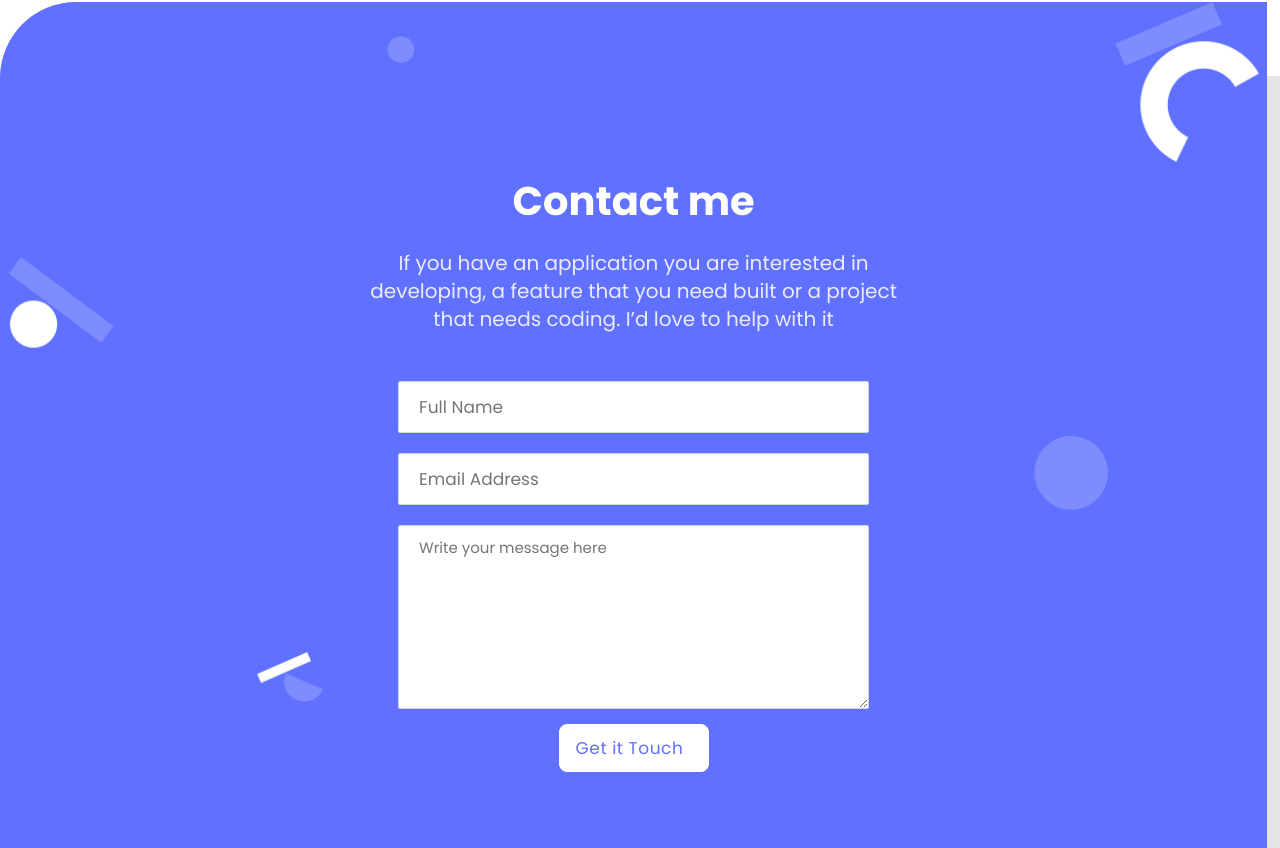
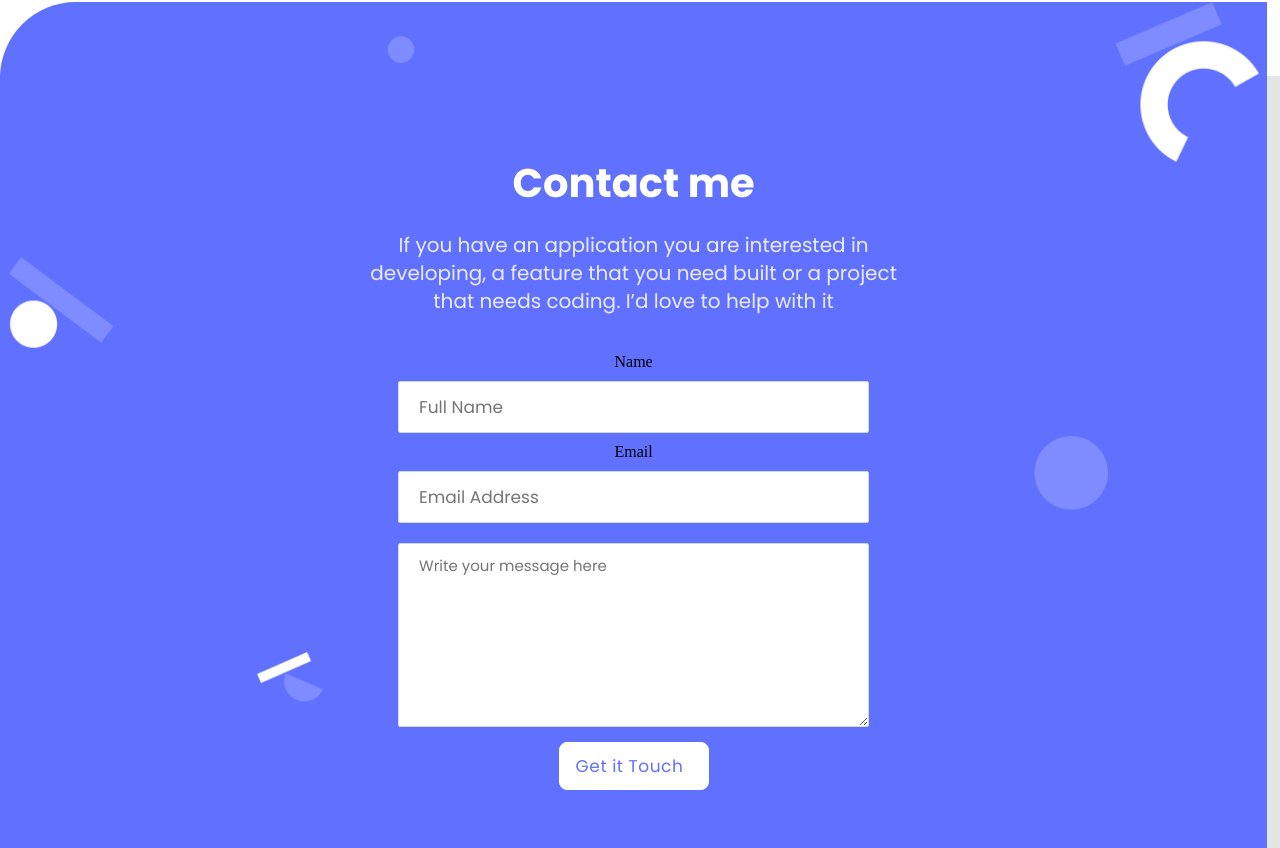
Before and after one commit to Balikuddembe/Personal-Portfolio, a website: page index.html in a window 1280 px wide. Shown: the part 4248-5096 px from the top of the page. Drawn offline with Linux system fonts and the light colour scheme.

Commit message:
Fixing accessibility checks

```diff
--- a/index.html
+++ b/index.html
@@ -16,7 +16,7 @@
 <body>
     <div class="home-page">
         <header class="navbar">
-            <a href="#" class="logo"><img src="images/MyLogo.png" alt="" /></a>
+            <a href="#" class="logo"><img src="images/MyLogo.png" alt="logo" /></a>
             <div id="icon" class="icon fas fa-bars"></div>
             <nav class="header-bar">
                 <ul class="internal-link">
@@ -256,12 +256,17 @@
                 with it
             </p>
             <form id="form" class="contact-form" action="https://formspree.io/f/xyyokgln" method="post">
+                <label for="name">Name</label>
                 <input id="name" type="text" name="username" placeholder="Full Name" maxlength="30" required />
+
+                <label for="email">Email</label>
                 <input id="email" type="email" name="email-address" placeholder="Email Address" required />
+
+
                 <textarea id="message" name="comment" placeholder="Write your message here" maxlength="500"
                     required></textarea>
                 <small class="error"></small>
-                <button type="submit" class="highlight-4 font-6">Get it Touch</button>
+                <button type="submit" class="highlight-4 font-6" alt="ContactButton">Get it Touch</button>
             </form>
         </div>
     </footer>
```
